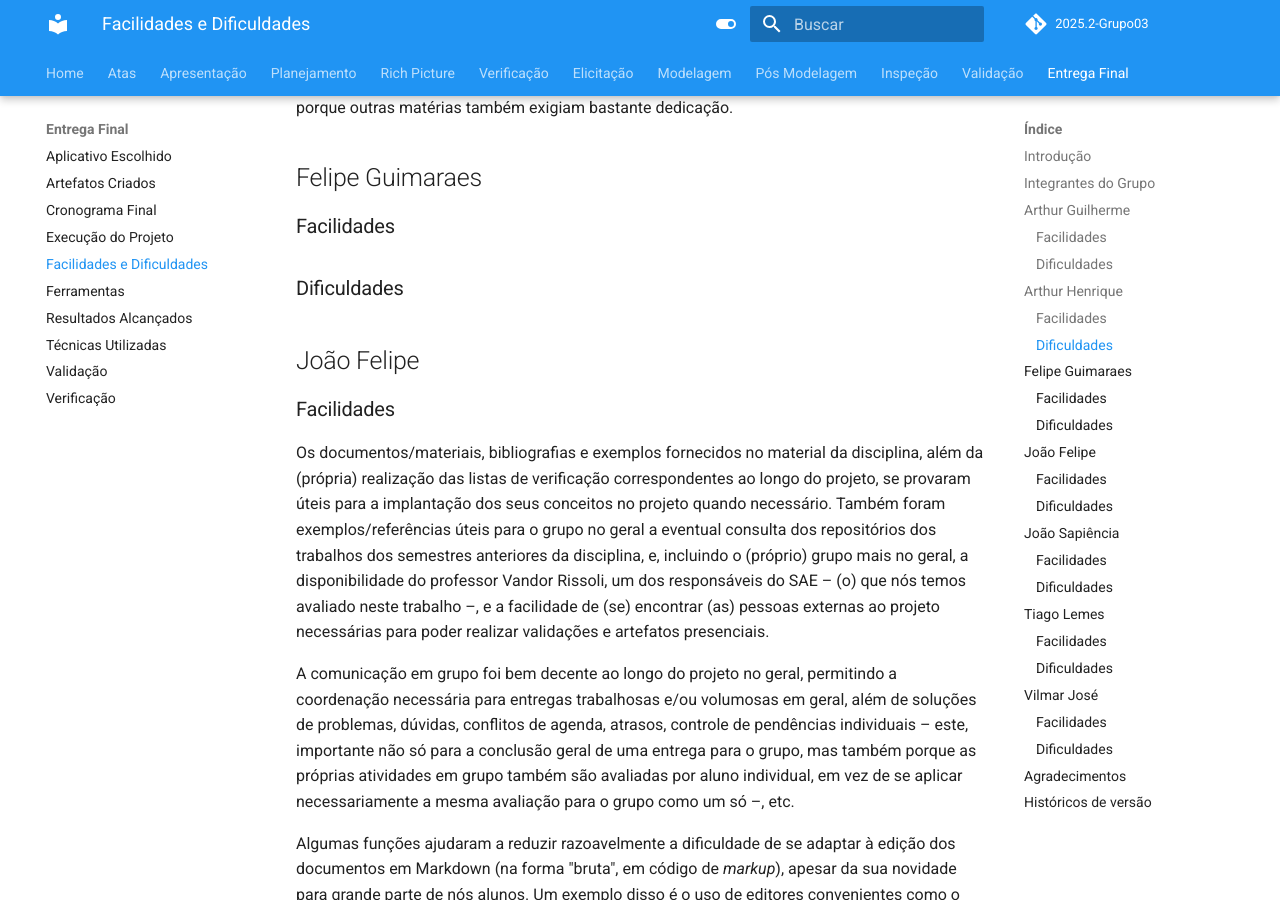
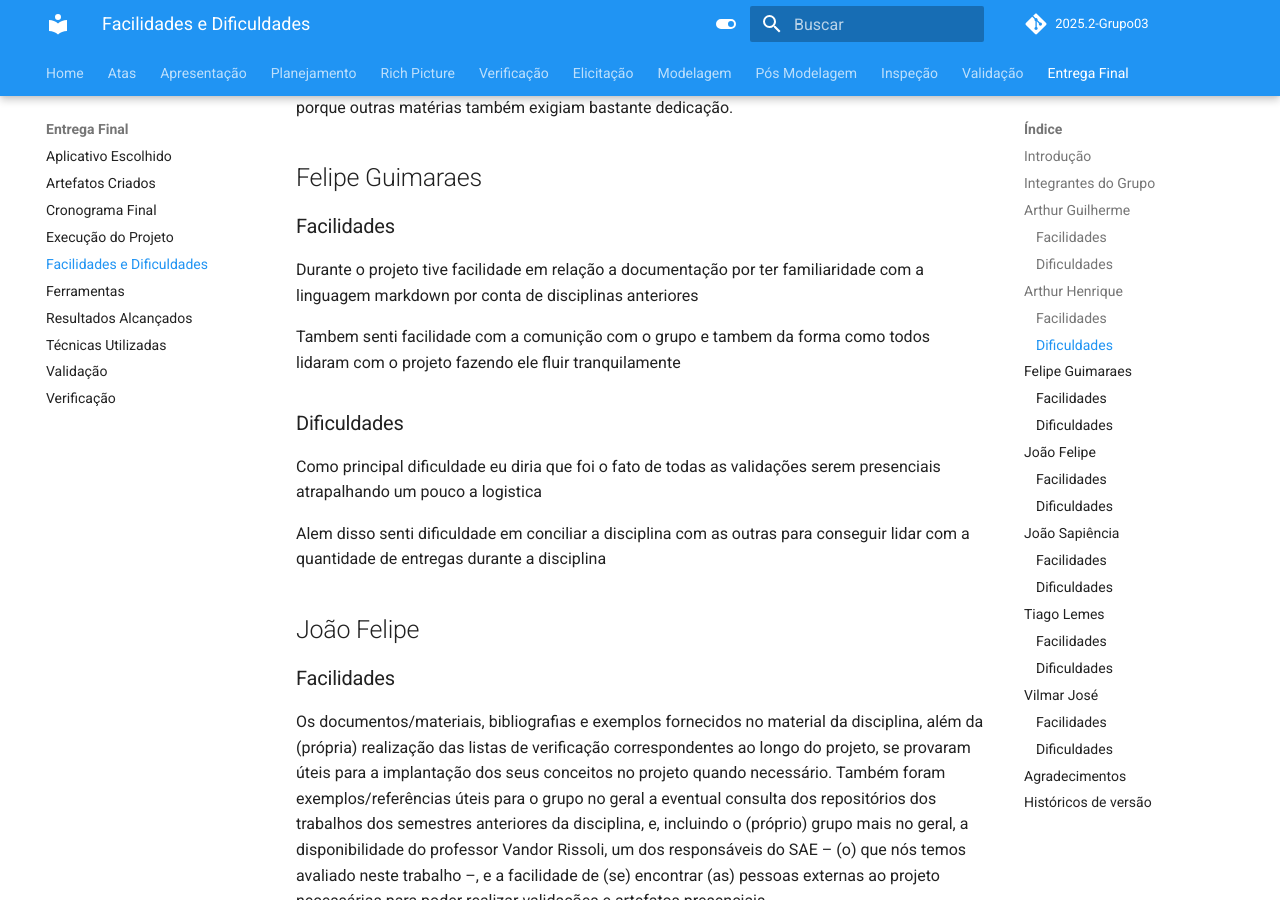
Before and after one commit to Requisitos-de-Software/2025.2-Grupo03, an MkDocs documentation site: the page built from docs/Entrega_Final/facilidades_dificuldades.md, in a window 1280 px wide and 900 px high, scrolled down 2259 px. Built offline with MkDocs 1.6.1 and Material for MkDocs 9.7.7, drawn with Linux system fonts in a browser that asks for light colours; comment, search, counter and statistics services are not loaded; some of the changed text lies outside the part shown.

Commit message:
facilidades e dificuldades

```diff
--- a/docs/Entrega_Final/facilidades_dificuldades.md
+++ b/docs/Entrega_Final/facilidades_dificuldades.md
@@ -20,7 +20,7 @@ A Tabela 1 apresenta todos os integrantes da equipe que participaram do artefato
 |---------------------------|---------------------------------------|
 | [Arthur Guilherme](https://github.com/ArthurGuilher62) | Adição dos relatos de dificuldades e facilidades em relação à disciplina. |
 | [Arthur Henrique](https://github.com/arthurhvieira1) | Adição dos relatos de dificuldades e facilidades em relação à disciplina.  |
-| [Felipe Guimaraes](https://github.com/felipegf1) |  |
+| [Felipe Guimaraes](https://github.com/felipegf1) | Adição dos relatos de dificuldades e facilidades em relação à disciplina. |
 | [João Felipe](https://github.com/MrBolt2005) | Adição dos relatos de dificuldades e facilidades em relação à disciplina. |
 | [João Sapiência](https://github.com/JoaoSapiencia) |  |
 | [Tiago Lemes](https://github.com/TiagoTeixeira-2005) | Criação do documento de Facilidades e Dificuldades, além da adição dos relatos de dificuldades e facilidades em relação à disciplina. |
@@ -60,7 +60,15 @@ Também houve dificuldade em equilibrar as demandas do projeto com as atividades
 
 ### Facilidades
 
+Durante o projeto tive facilidade em relação a documentação por ter familiaridade com a linguagem markdown por conta de disciplinas anteriores
+
+Tambem senti facilidade com a comunição com o grupo e tambem da forma como todos lidaram com o projeto fazendo ele fluir tranquilamente
+
 ### Dificuldades
+
+Como principal dificuldade eu diria que foi o fato de todas as validações serem presenciais atrapalhando um pouco a logistica
+
+Alem disso senti dificuldade em conciliar a disciplina com as outras para conseguir lidar com a quantidade de entregas durante a disciplina
 
 ## João Felipe
 
@@ -193,3 +201,4 @@ O Grupo 03 agradece o apoio das ferramentas de Inteligência Artificial Generati
 | 1.1    | 23/11/2025 | Adição de Facilidades e Dificuldades | [Vilmar José](https://github.com/VilmarFagundes) | [Arthur Guilherme](https://github.com/ArthurGuilher62) |
 | 1.2    | 24/11/2025 | Adição de Facilidades e Dificuldades | [João Felipe](https://github.com/MrBolt2005) | [Arthur Guilherme](https://github.com/ArthurGuilher62) |
 | 1.3    | 24/11/2025 | Adição de Facilidades e Dificuldades | [Arthur Henrique](https://github.com/arthurhveira1) | [Vilmar José](https://github.com/VilmarFagundes) |
+| 1.4    | 24/11/2025 | Adição de Facilidades e Dificuldades | [Felipe Guimaraes](https://github.com/felipegf1) | [Vilmar José](https://github.com/VilmarFagundes) |
```
Also changed, not shown: docs/Entrega_Final/artefatos_criados.md (+1 -1 lines).
